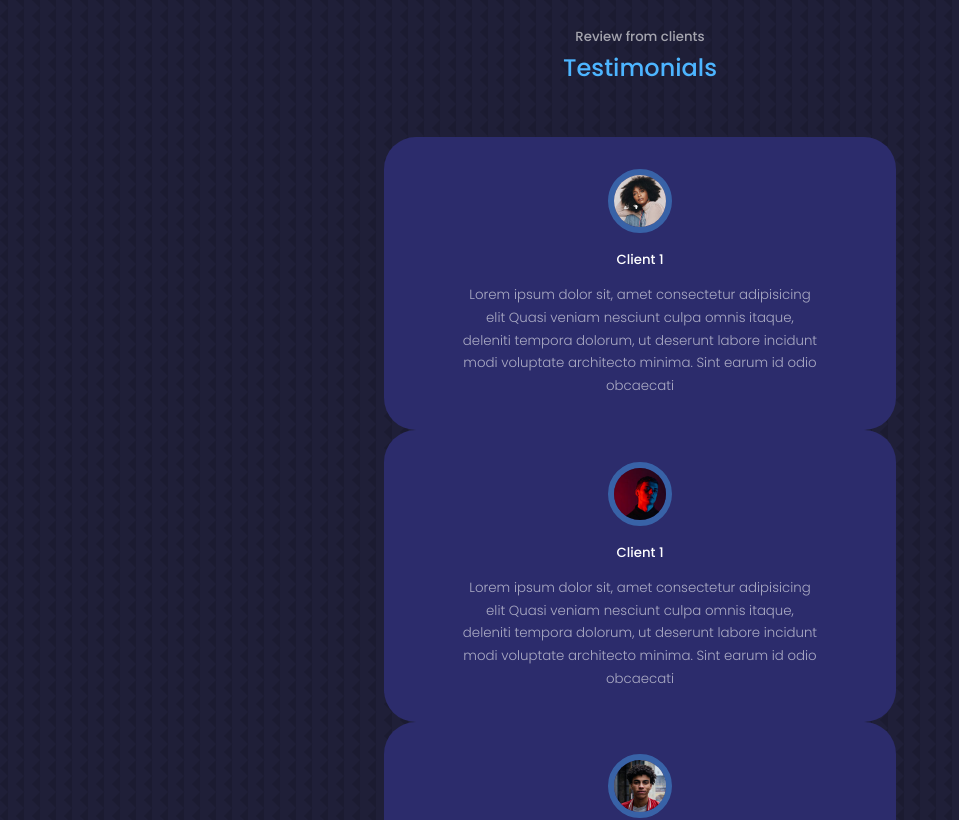
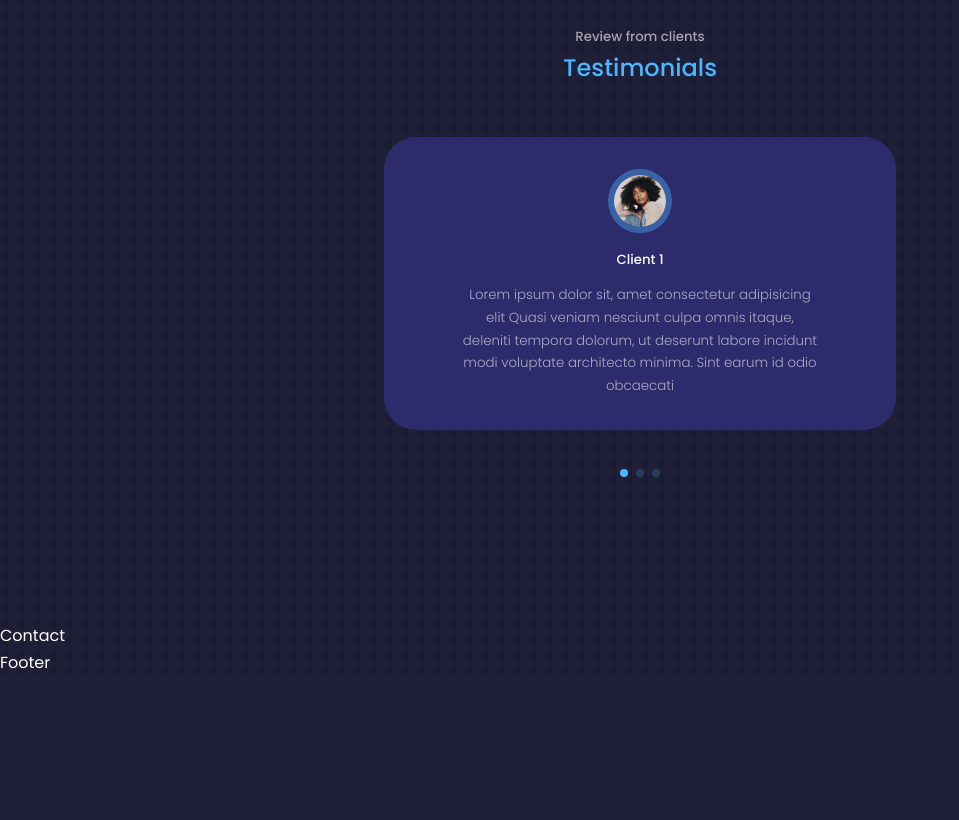
Before and after one commit to sathira97/Sathira-s-Porfolio, a React (Create React App) app in the folder react-portfolio-2/: page / in a window 1280 px wide. Shown: the part 3880-4700 px from the top of the page, without its empty margins (0-959 px from the left). After the commit the page ends 4556 px from the top, so only its background shows below. Built offline with nearby package versions, Linux system fonts and the light colour scheme.

Commit message:
added-testimonials

```diff
--- a/react-portfolio-2/src/componnets/testimoniols/Testi.jsx
+++ b/react-portfolio-2/src/componnets/testimoniols/Testi.jsx
@@ -1,18 +1,16 @@
 import React from 'react'
 import './testi.css'
+import { Pagination } from 'swiper';
+import { Swiper, SwiperSlide } from 'swiper/react';
 import AVTR1 from '../../assets/avatar1.jpg'
 import AVTR2 from '../../assets/avatar2.jpg'
 import AVTR3 from '../../assets/avatar3.jpg'
 
-import { Navigation, Pagination, Scrollbar, A11y } from 'swiper';
 
-import { Swiper, SwiperSlide } from 'swiper/react';
 
 // Import Swiper styles
 import 'swiper/css';
-import 'swiper/css/navigation';
 import 'swiper/css/pagination';
-import 'swiper/css/scrollbar';
 
 const data = [
 
@@ -24,13 +22,13 @@
 
   {
     avatar: AVTR2,
-    name: 'Client 1',
+    name: 'Client 2',
     review: 'Lorem ipsum dolor sit, amet consectetur adipisicing elit Quasi veniam nesciunt culpa omnis itaque, deleniti tempora dolorum, ut deserunt labore incidunt modi voluptate architecto minima. Sint earum id odio obcaecati'
   },
 
   {
     avatar: AVTR3,
-    name: 'Client 1',
+    name: 'Client 3',
     review: 'Lorem ipsum dolor sit, amet consectetur adipisicing elit Quasi veniam nesciunt culpa omnis itaque, deleniti tempora dolorum, ut deserunt labore incidunt modi voluptate architecto minima. Sint earum id odio obcaecati'
   },
 
@@ -42,11 +40,16 @@
       <h5>Review from clients</h5>
       <h2>Testimonials</h2>
 
-      <div className="container testimonials__container">
+      <Swiper className="container testimonials__container"
+      // install Swiper modules
+      modules={[Pagination]}
+      spaceBetween={40}
+      slidesPerView={1}
+      pagination={{ clickable: true }}>
         {
           data.map(({avatar, name, review}, index) => {
             return (
-              <article key={index} className='testimonial'>
+              <SwiperSlide key={index} className='testimonial'>
 
                 <div className="client__avatar">
                   <img src={avatar}  />
@@ -54,11 +57,11 @@
 
                 <h5 className='client__name'>{name}</h5>
                 <small className='client__review'>{review}</small>
-              </article>
+              </SwiperSlide>
             )
           })
         }
-      </div>
+      </Swiper>
     </section>
   )
 }
--- a/react-portfolio-2/src/componnets/testimoniols/testi.css
+++ b/react-portfolio-2/src/componnets/testimoniols/testi.css
@@ -1,5 +1,6 @@
 .container.testimonials__container {
     width: 40%;
+    padding-bottom: 4rem;
 }
 
 .client__avatar {
@@ -27,6 +28,10 @@
     margin: 0.8rem auto 0;
 }
 
+.swiper-pagination-clickable .swiper-pagination-bullet {
+    background: var(--color-primary);
+}
+
 /* ==================== Media Queries (Medium Devices) ================= */
 
 @media screen and (max-width: 1024px) {
```
